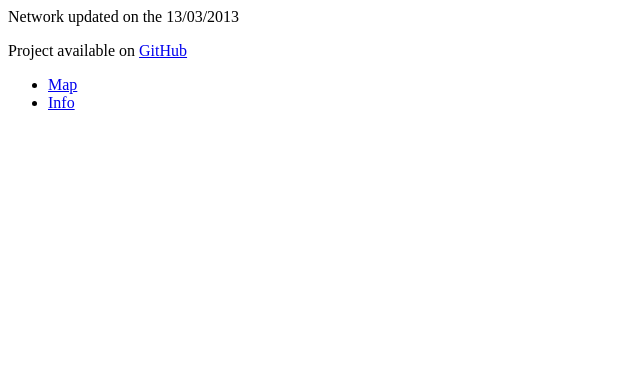
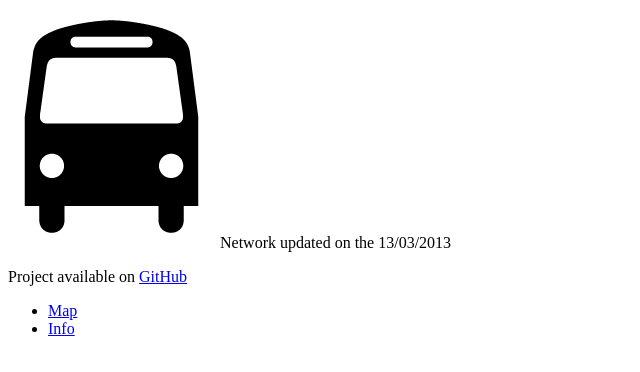
Before and after one commit to mcampora/shuttleatwork, a plain HTML site: page GAE_shuttleatwork/war/info.html in a window 1280 px wide. Shown: the whole page, without its empty margins (0-640 px from the left). Drawn offline with Linux system fonts and the light colour scheme.

Commit message:
info page with illustration

```diff
--- a/GAE_shuttleatwork/war/info.html
+++ b/GAE_shuttleatwork/war/info.html
@@ -4,6 +4,7 @@
 	<div data-role="page" id="info" data-title="Info" data-theme="a">
 		<div data-role="content">
 			<div class="info-page">
+				<img class="icon" src="/icons/bus-large.PNG"/>
 				Network updated on the 13/03/2013<p/>
 				Project available on <a href="https://github.com/mcampora/shuttleatwork/">GitHub</a><p/>
 			</div>
--- a/GAE_shuttleatwork/war/style.css
+++ b/GAE_shuttleatwork/war/style.css
@@ -23,6 +23,12 @@ body { height: 100%; margin: 0; padding: 0 }
 	padding-bottom: 15px;
 }
 
+.info-page img
+{
+float:left;
+margin-right: 15px;
+}
+
 .info-page {
 	padding: 15px;
 }
```
